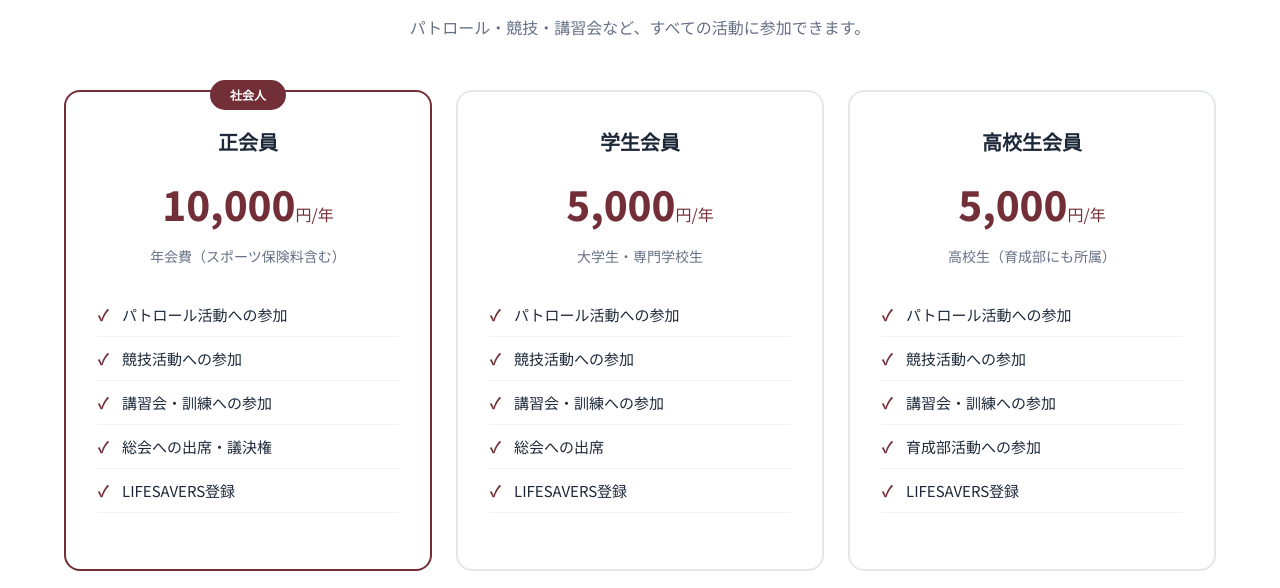
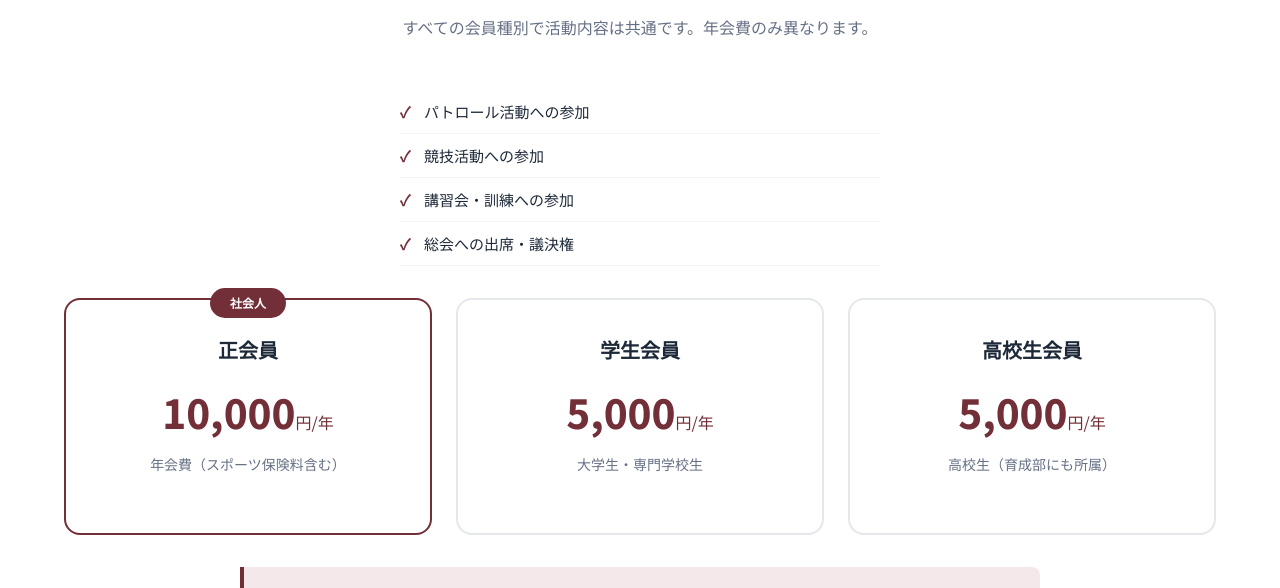
Before and after one commit to nagomi2014/tateyama-surf-club, a plain HTML site: page join.html in a window 1280 px wide. Shown: the part 600-1188 px from the top of the page. Drawn offline with Linux system fonts and the light colour scheme.

Commit message:
クラブ員: 共通活動内容を1箇所にまとめ、カードは年会費のみ表示
Co-Authored-By: Claude Opus 4.6 (1M context) <noreply@anthropic.com>

```diff
--- a/join.html
+++ b/join.html
@@ -48,7 +48,16 @@
     <div class="container">
       <p class="section-subtitle">Club Member</p>
       <h2 class="section-title">クラブ員</h2>
-      <p class="section-lead">パトロール・競技・講習会など、すべての活動に参加できます。</p>
+      <p class="section-lead">すべての会員種別で活動内容は共通です。年会費のみ異なります。</p>
+
+      <div style="max-width: 800px; margin: 0 auto;">
+        <ul class="price-card__features" style="max-width: 480px; margin: 0 auto 32px; text-align: left;">
+          <li>パトロール活動への参加</li>
+          <li>競技活動への参加</li>
+          <li>講習会・訓練への参加</li>
+          <li>総会への出席・議決権</li>
+        </ul>
+      </div>
 
       <div class="card-grid card-grid--3">
         <div class="price-card price-card--featured">
@@ -56,39 +65,18 @@
           <h3 class="price-card__name">正会員</h3>
           <div class="price-card__price">10,000<small>円/年</small></div>
           <p class="price-card__note">年会費（スポーツ保険料含む）</p>
-          <ul class="price-card__features">
-            <li>パトロール活動への参加</li>
-            <li>競技活動への参加</li>
-            <li>講習会・訓練への参加</li>
-            <li>総会への出席・議決権</li>
-            <li>LIFESAVERS登録</li>
-          </ul>
         </div>
 
         <div class="price-card">
           <h3 class="price-card__name">学生会員</h3>
           <div class="price-card__price">5,000<small>円/年</small></div>
           <p class="price-card__note">大学生・専門学校生</p>
-          <ul class="price-card__features">
-            <li>パトロール活動への参加</li>
-            <li>競技活動への参加</li>
-            <li>講習会・訓練への参加</li>
-            <li>総会への出席</li>
-            <li>LIFESAVERS登録</li>
-          </ul>
         </div>
 
         <div class="price-card">
           <h3 class="price-card__name">高校生会員</h3>
           <div class="price-card__price">5,000<small>円/年</small></div>
           <p class="price-card__note">高校生（育成部にも所属）</p>
-          <ul class="price-card__features">
-            <li>パトロール活動への参加</li>
-            <li>競技活動への参加</li>
-            <li>講習会・訓練への参加</li>
-            <li>育成部活動への参加</li>
-            <li>LIFESAVERS登録</li>
-          </ul>
         </div>
       </div>
 
```
